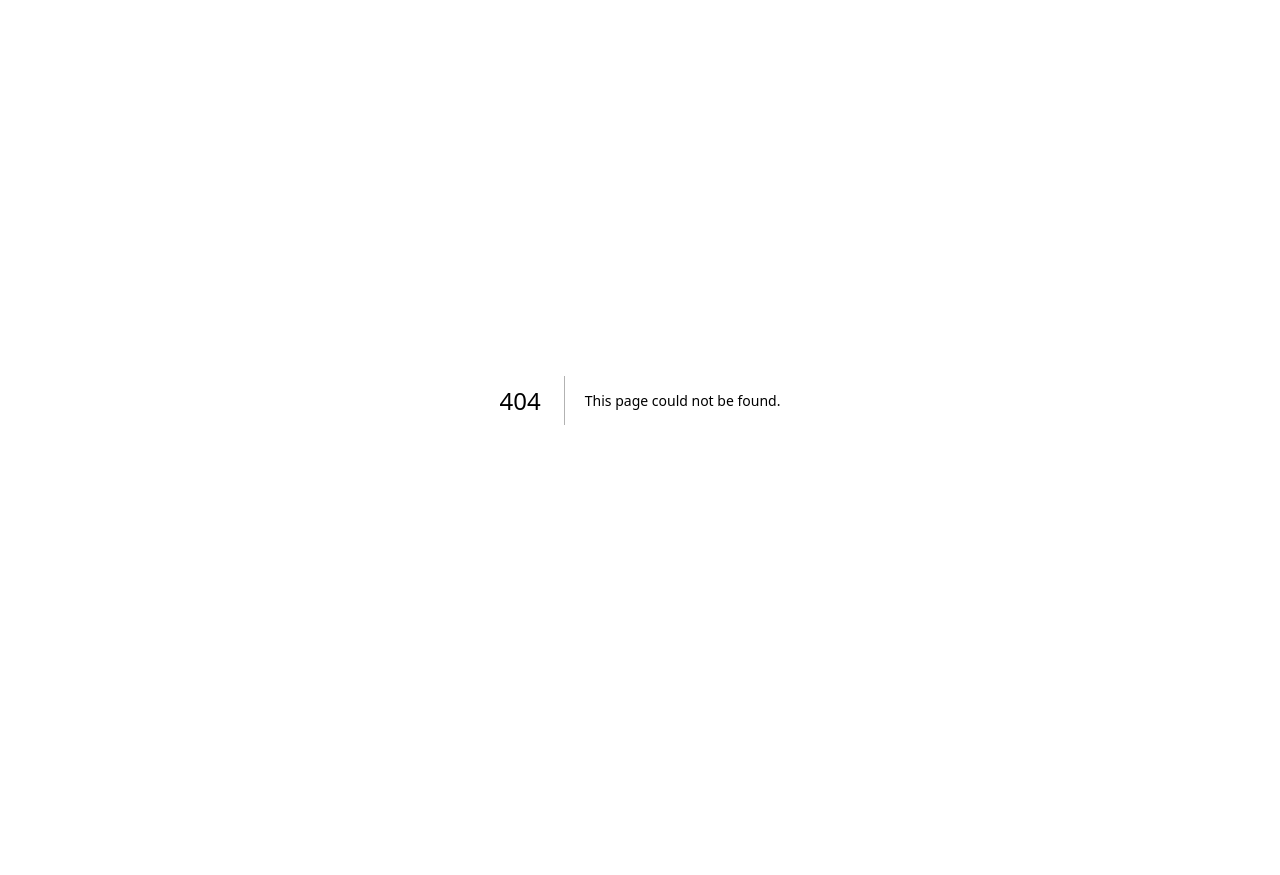
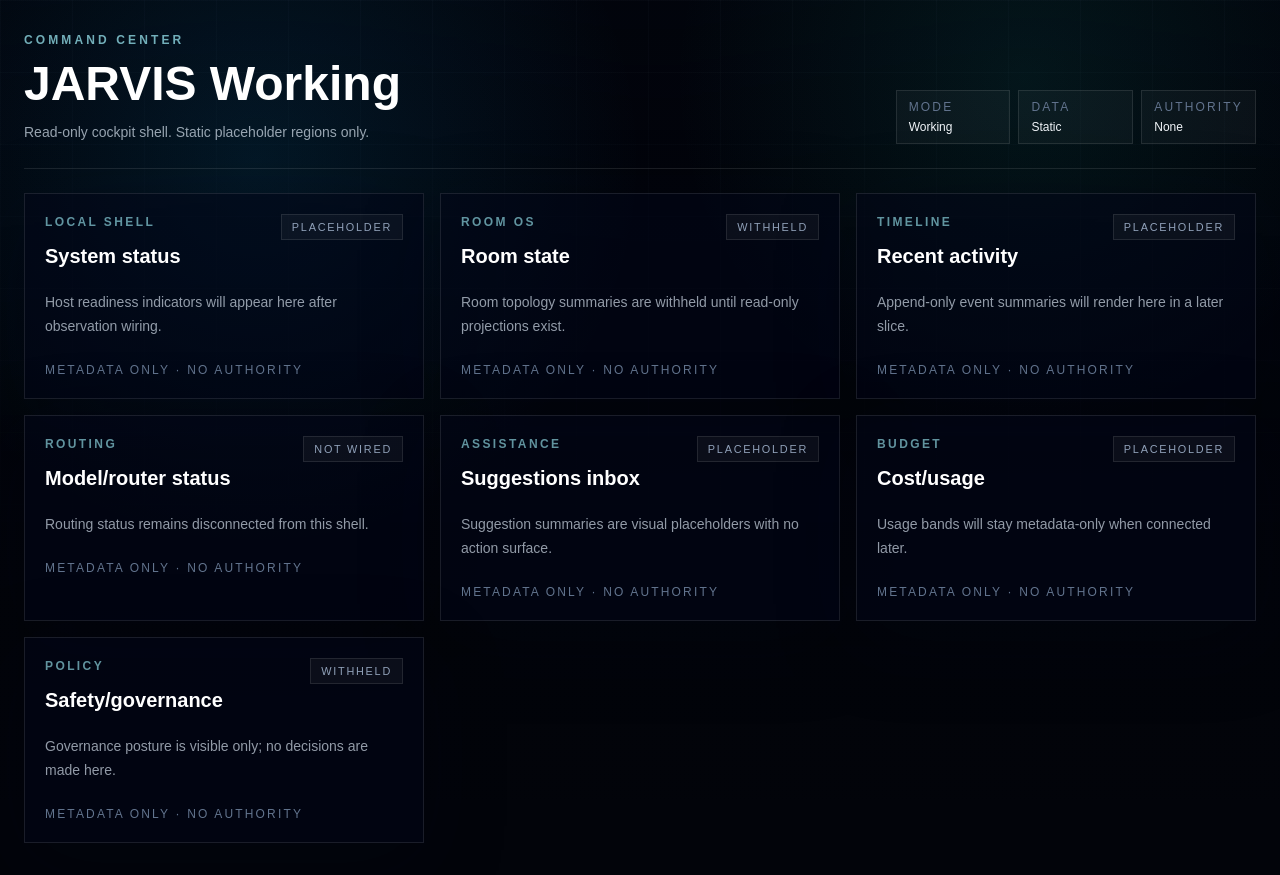
Before and after one commit to princeanozie25-web/JARVIS, a Next.js app: page /working in a window 1280 px wide. Before the commit this address had no page. Before the commit the page ends 800 px from the top, so only its background shows below. Built offline with nearby package versions, Linux system fonts and the light colour scheme.

Commit message:
Phase 12B.1: working screen shell

```diff
--- /dev/null
+++ b/app/working/page.tsx
@@ -0,0 +1 @@
+export { default } from "@/app/working/page";
--- /dev/null
+++ b/src/app/working/page.tsx
@@ -0,0 +1,23 @@
+import { WorkingShell } from "@/components/working/WorkingShell";
+
+export default function WorkingPage() {
+  return (
+    <main
+      data-working-layout="read-only-cockpit"
+      className="min-h-screen overflow-hidden bg-[#02040a] px-6 py-8 text-white"
+    >
+      <div
+        aria-hidden="true"
+        className="pointer-events-none fixed inset-0 bg-[linear-gradient(rgba(148,163,184,0.04)_1px,transparent_1px),linear-gradient(90deg,rgba(148,163,184,0.04)_1px,transparent_1px)] bg-[size:72px_72px]"
+      />
+      <div
+        aria-hidden="true"
+        className="pointer-events-none fixed inset-0 bg-[radial-gradient(circle_at_20%_20%,rgba(14,165,233,0.12),transparent_32%),radial-gradient(circle_at_80%_10%,rgba(20,184,166,0.1),transparent_28%),linear-gradient(180deg,rgba(2,6,23,0.16),rgba(2,4,10,0.98)_72%)]"
+      />
+
+      <div className="relative mx-auto min-h-[calc(100vh-4rem)] max-w-7xl">
+        <WorkingShell />
+      </div>
+    </main>
+  );
+}
--- /dev/null
+++ b/src/components/working/WorkingShell.tsx
@@ -0,0 +1,166 @@
+import type { WorkingPanelPlaceholder, WorkingShellModel } from "./types";
+
+export const WORKING_SHELL_MODEL: WorkingShellModel = Object.freeze({
+  title: "JARVIS Working",
+  subtitle: "Read-only cockpit shell. Static placeholder regions only.",
+  posture: "read_only_placeholder",
+  localOnly: true,
+  metadataOnly: true,
+  authority: "none",
+  panels: Object.freeze([
+    {
+      id: "system_status",
+      title: "System status",
+      eyebrow: "Local shell",
+      summary:
+        "Host readiness indicators will appear here after observation wiring.",
+      status: "placeholder",
+      metadataOnly: true,
+      authority: "none",
+    },
+    {
+      id: "room_state",
+      title: "Room state",
+      eyebrow: "Room OS",
+      summary:
+        "Room topology summaries are withheld until read-only projections exist.",
+      status: "withheld",
+      metadataOnly: true,
+      authority: "none",
+    },
+    {
+      id: "recent_activity",
+      title: "Recent activity",
+      eyebrow: "Timeline",
+      summary: "Append-only event summaries will render here in a later slice.",
+      status: "placeholder",
+      metadataOnly: true,
+      authority: "none",
+    },
+    {
+      id: "model_router_status",
+      title: "Model/router status",
+      eyebrow: "Routing",
+      summary: "Routing status remains disconnected from this shell.",
+      status: "not_wired",
+      metadataOnly: true,
+      authority: "none",
+    },
+    {
+      id: "suggestions_inbox",
+      title: "Suggestions inbox",
+      eyebrow: "Assistance",
+      summary:
+        "Suggestion summaries are visual placeholders with no action surface.",
+      status: "placeholder",
+      metadataOnly: true,
+      authority: "none",
+    },
+    {
+      id: "cost_usage",
+      title: "Cost/usage",
+      eyebrow: "Budget",
+      summary: "Usage bands will stay metadata-only when connected later.",
+      status: "placeholder",
+      metadataOnly: true,
+      authority: "none",
+    },
+    {
+      id: "safety_governance",
+      title: "Safety/governance",
+      eyebrow: "Policy",
+      summary:
+        "Governance posture is visible only; no decisions are made here.",
+      status: "withheld",
+      metadataOnly: true,
+      authority: "none",
+    },
+  ] satisfies WorkingPanelPlaceholder[]),
+});
+
+function formatStatus(status: WorkingPanelPlaceholder["status"]) {
+  return status.replaceAll("_", " ");
+}
+
+export interface WorkingShellProps {
+  model?: WorkingShellModel;
+}
+
+export function WorkingShell({
+  model = WORKING_SHELL_MODEL,
+}: WorkingShellProps) {
+  return (
+    <section
+      aria-label="JARVIS Working cockpit shell"
+      data-working-shell="read-only"
+      data-local-only={String(model.localOnly)}
+      data-metadata-only={String(model.metadataOnly)}
+      data-authority={model.authority}
+      className="grid gap-6"
+    >
+      <header className="grid gap-3 border-b border-white/10 pb-6 lg:grid-cols-[1fr_auto] lg:items-end">
+        <div>
+          <p className="text-xs font-semibold uppercase tracking-[0.26em] text-cyan-200/70">
+            Command Center
+          </p>
+          <h1 className="mt-3 text-4xl font-semibold text-white sm:text-5xl">
+            {model.title}
+          </h1>
+          <p className="mt-3 max-w-2xl text-sm leading-6 text-slate-300/75">
+            {model.subtitle}
+          </p>
+        </div>
+        <dl className="grid grid-cols-3 gap-2 text-left text-xs">
+          <div className="border border-white/10 bg-white/[0.035] px-3 py-2">
+            <dt className="uppercase tracking-[0.18em] text-slate-500">Mode</dt>
+            <dd className="mt-1 text-slate-100">Working</dd>
+          </div>
+          <div className="border border-white/10 bg-white/[0.035] px-3 py-2">
+            <dt className="uppercase tracking-[0.18em] text-slate-500">Data</dt>
+            <dd className="mt-1 text-slate-100">Static</dd>
+          </div>
+          <div className="border border-white/10 bg-white/[0.035] px-3 py-2">
+            <dt className="uppercase tracking-[0.18em] text-slate-500">
+              Authority
+            </dt>
+            <dd className="mt-1 text-slate-100">None</dd>
+          </div>
+        </dl>
+      </header>
+
+      <div className="grid gap-4 lg:grid-cols-3">
+        {model.panels.map((panel) => (
+          <article
+            key={panel.id}
+            aria-label={panel.title}
+            data-panel-id={panel.id}
+            data-panel-status={panel.status}
+            data-metadata-only={String(panel.metadataOnly)}
+            data-authority={panel.authority}
+            className="min-h-44 border border-white/10 bg-slate-950/55 p-5 shadow-[0_20px_80px_rgba(2,6,23,0.28)]"
+          >
+            <div className="flex items-start justify-between gap-4">
+              <div>
+                <p className="text-xs font-semibold uppercase tracking-[0.2em] text-cyan-200/60">
+                  {panel.eyebrow}
+                </p>
+                <h2 className="mt-3 text-xl font-semibold text-white">
+                  {panel.title}
+                </h2>
+              </div>
+              <span className="border border-white/10 bg-white/[0.04] px-2.5 py-1 text-[0.68rem] uppercase tracking-[0.16em] text-slate-400">
+                {formatStatus(panel.status)}
+              </span>
+            </div>
+            <p className="mt-5 text-sm leading-6 text-slate-300/72">
+              {panel.summary}
+            </p>
+            <p className="mt-6 text-xs uppercase tracking-[0.18em] text-slate-500">
+              Metadata only · no authority
+            </p>
+          </article>
+        ))}
+      </div>
+    </section>
+  );
+}
--- /dev/null
+++ b/src/components/working/types.ts
@@ -0,0 +1,28 @@
+export type WorkingPanelId =
+  | "system_status"
+  | "room_state"
+  | "recent_activity"
+  | "model_router_status"
+  | "suggestions_inbox"
+  | "cost_usage"
+  | "safety_governance";
+
+export interface WorkingPanelPlaceholder {
+  id: WorkingPanelId;
+  title: string;
+  eyebrow: string;
+  summary: string;
+  status: "placeholder" | "withheld" | "not_wired";
+  metadataOnly: true;
+  authority: "none";
+}
+
+export interface WorkingShellModel {
+  title: string;
+  subtitle: string;
+  posture: "read_only_placeholder";
+  localOnly: true;
+  metadataOnly: true;
+  authority: "none";
+  panels: readonly WorkingPanelPlaceholder[];
+}
```
Also changed, not shown: 1 other file (tests, documents, lock files or other folders).
